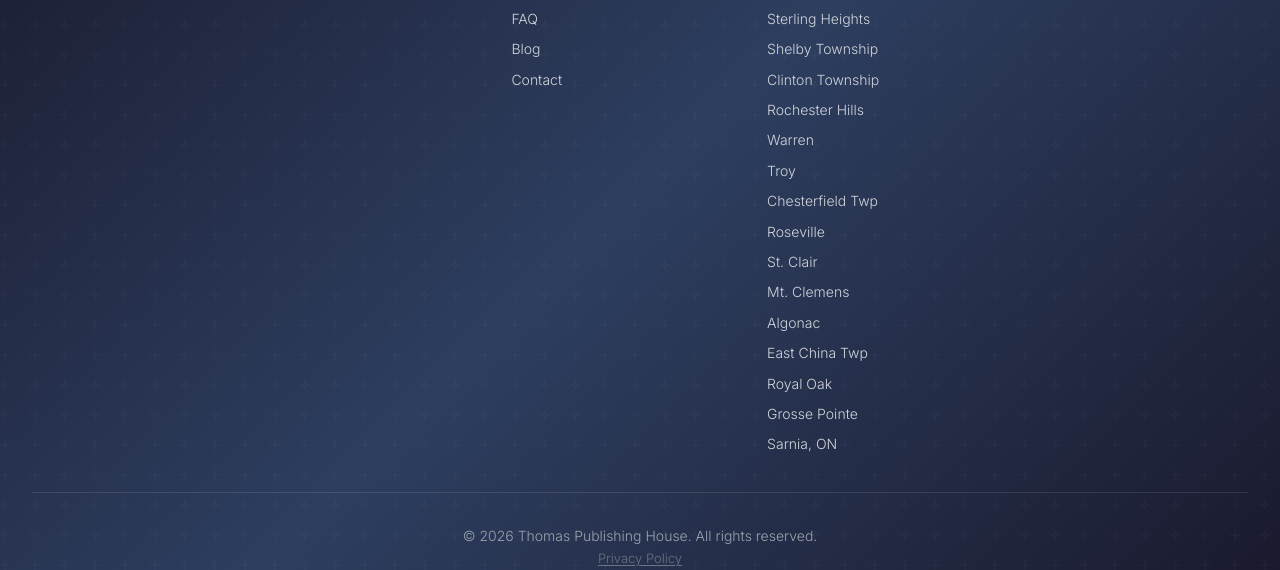
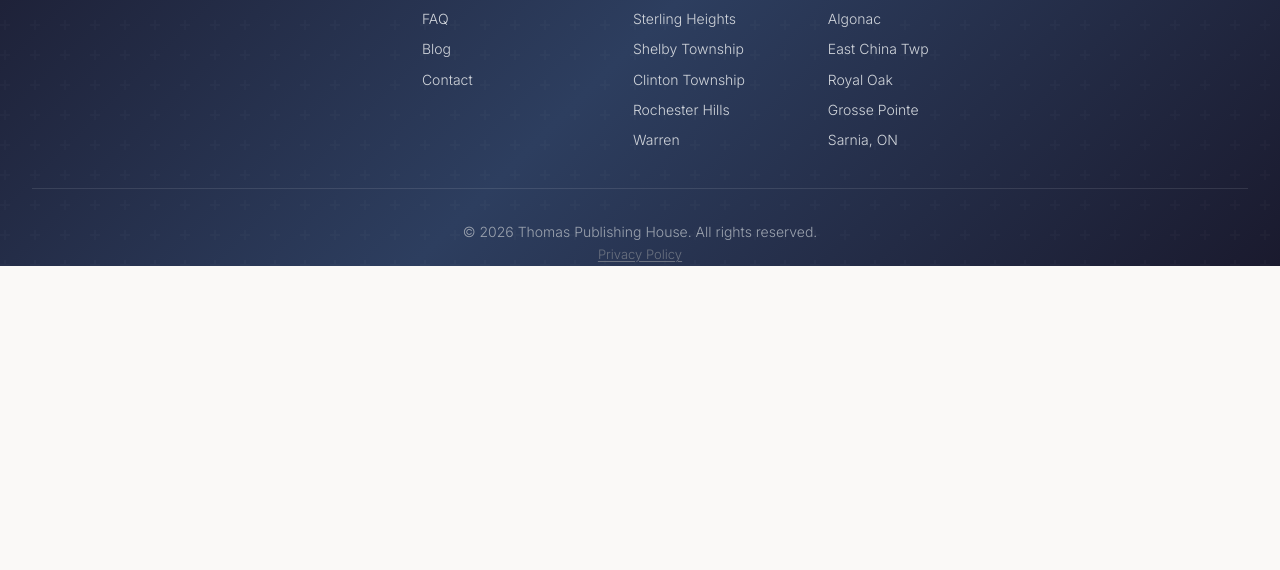
Before and after one commit to Marcusdt-UX/tph, an Eleventy site: page src/pages/blog.njk in a window 1280 px wide. Shown: the part 8200-8770 px from the top of the page. After the commit the page ends 8466 px from the top, so only its background shows below. Built offline with nearby package versions, Linux system fonts and the light colour scheme; Eleventy itself is replaced by a stand-in of ours; files that its build step writes are made by us from their sources.

Commit message:
Fix footer: split Service Areas into 2-column layout for balanced height

```diff
--- a/src/_includes/base.njk
+++ b/src/_includes/base.njk
@@ -183,8 +183,9 @@
             <a href="/blog.html">Blog</a>
             <a href="/contact.html">Contact</a>
           </div>
-          <div class="footer-links">
+          <div class="footer-links footer-areas">
             <h4>Service Areas</h4>
+            <div class="footer-areas-grid">
               <a href="/areas/st-clair-county.html">St. Clair County</a>
               <a href="/areas/marysville.html">Marysville</a>
               <a href="/areas/fort-gratiot.html">Fort Gratiot</a>
@@ -206,6 +207,7 @@
               <a href="/areas/grosse-pointe.html">Grosse Pointe</a>
               <a href="/areas/sarnia.html">Sarnia, ON</a>
             </div>
+          </div>
           <div class="footer-contact">
             <h4>Contact</h4>
             <p>Port Huron, Michigan</p>
--- a/src/assets/css/styles.css
+++ b/src/assets/css/styles.css
@@ -2813,6 +2813,25 @@ a.ledger-item {
   color: var(--accent);
 }
 
+.footer-areas-grid {
+  columns: 2;
+  column-gap: 2rem;
+}
+
+.footer-areas-grid a {
+  display: block;
+  color: #d1d5db;
+  font-size: 0.875rem;
+  font-weight: 300;
+  padding: 0.25rem 0;
+  transition: color 0.3s;
+  break-inside: avoid;
+}
+
+.footer-areas-grid a:hover {
+  color: var(--accent);
+}
+
 .footer-contact p {
   color: #d1d5db;
   font-size: 0.875rem;
@@ -3532,7 +3551,7 @@ a.ledger-item {
   }
 
   .footer-grid {
-    grid-template-columns: 2fr 1fr 1fr 1fr;
+    grid-template-columns: 2fr 1fr 2fr 1fr;
   }
 
   .footer-brand {
```
Also changed, not shown: src/assets/css/styles.min.css. Lines whose indentation alone changed are shown as unchanged.
